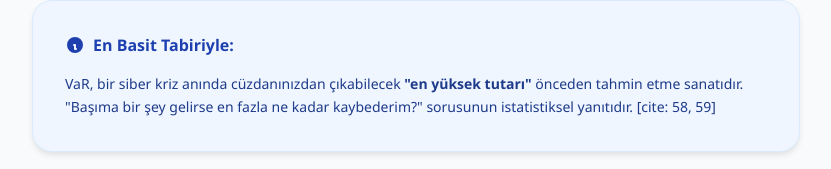
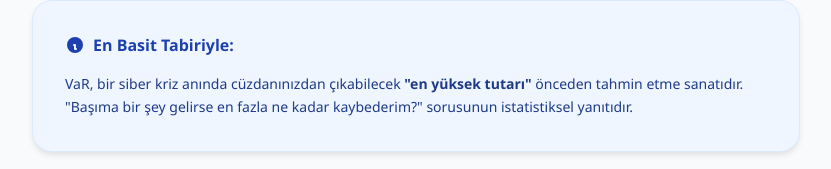
Before and after one commit to batuhanbayatli/siber-sigorta-risk-hesaplayici, a plain HTML site: page VAR_SIM.html in a window 1280 px wide. Shown: the part 156-325 px from the top of the page, without its empty margins (224-1055 px from the left). Drawn offline with nearby package versions, Linux system fonts and the light colour scheme.

Commit message:
Update VAR_SIM.html

```diff
--- a/VAR_SIM.html
+++ b/VAR_SIM.html
@@ -26,7 +26,7 @@
             </h2>
             <p class="text-sm leading-relaxed text-blue-900">
                 VaR, bir siber kriz anında cüzdanınızdan çıkabilecek <b>"en yüksek tutarı"</b> önceden tahmin etme sanatıdır.
-                "Başıma bir şey gelirse en fazla ne kadar kaybederim?" sorusunun istatistiksel yanıtıdır. [cite: 58, 59]
+                "Başıma bir şey gelirse en fazla ne kadar kaybederim?" sorusunun istatistiksel yanıtıdır.
             </p>
         </div>
 
@@ -51,7 +51,7 @@
                     <div id="val_bar" class="risk-bar h-full bg-blue-500" style="width: 0%"></div>
                 </div>
                 <p class="text-[10px] text-slate-400 mt-4 italic">
-                    *Bu hesaplama, %95 güven aralığında dokümanınızdaki <b>Monte Carlo Simülasyonu</b> mantığına dayanır. [cite: 80, 84]
+                    *Bu hesaplama, %95 güven aralığında dokümanınızdaki <b>Monte Carlo Simülasyonu</b> mantığına dayanır.
                 </p>
             </div>
         </div>
@@ -83,13 +83,10 @@
             const rev = parseFloat(document.getElementById('val_rev').value) || 0;
             const sme = parseFloat(document.getElementById('val_sme').value);
 
-            // Doküman s.9 Örneği Kalibrasyonu: 1M ciro ve 1.2 SME = 2.2M VaR
-            // Formül: SME * Ciro * 1.83 (Sabit Çarpan)
             const varResult = Math.round(rev * sme * 1.83);
 
             document.getElementById('val_res').innerText = "₺" + varResult.toLocaleString('tr-TR');
 
-            // Bar genişliği (Maksimum 5M TL üzerinden görselleştirme)
             const barWidth = Math.min((varResult / 5000000) * 100, 100);
             document.getElementById('val_bar').style.width = barWidth + "%";
         }
```
